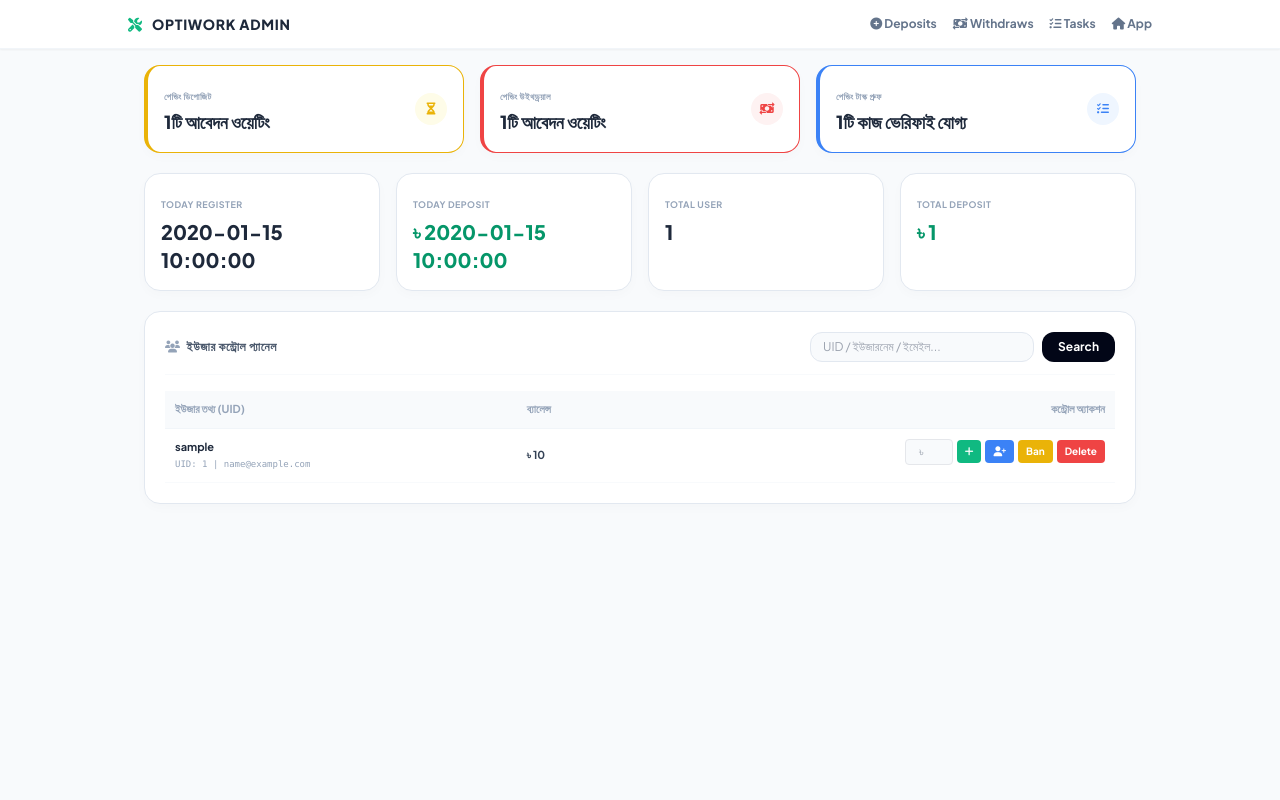
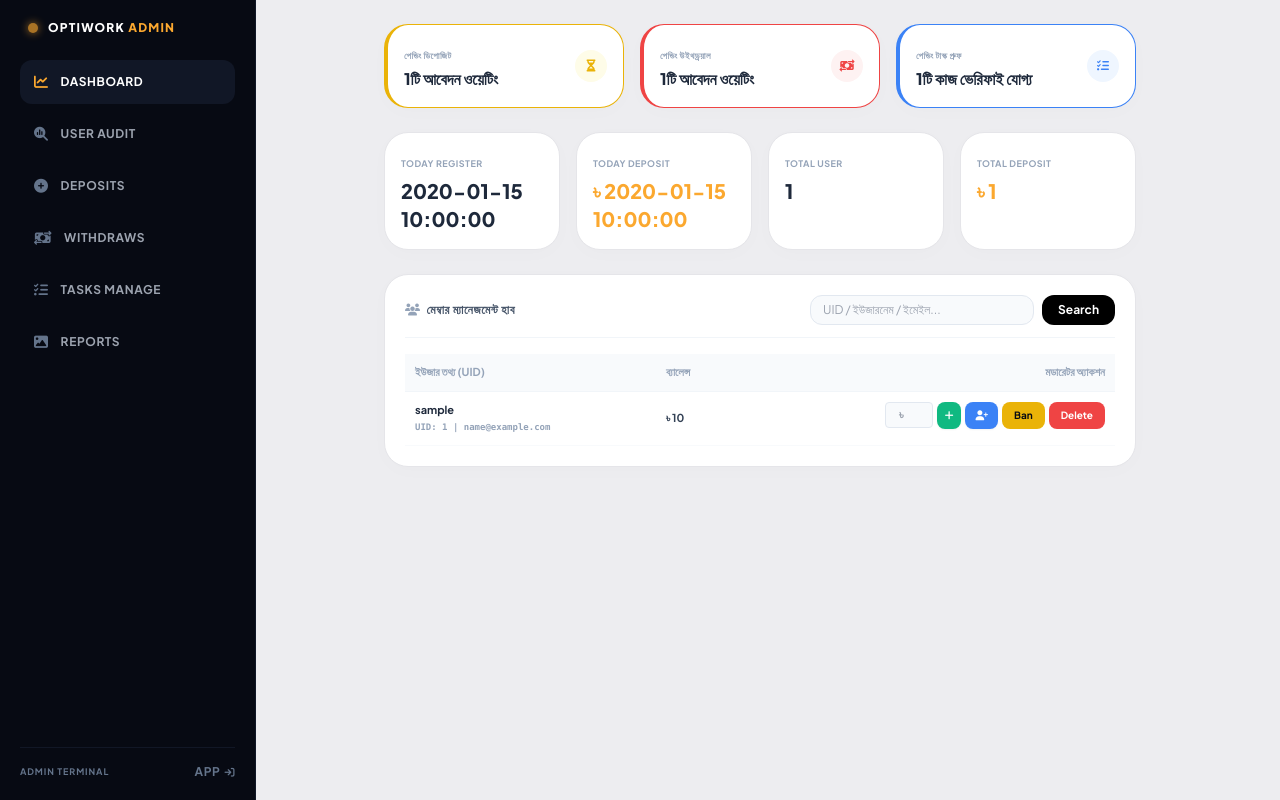
Before and after one commit to teamcipx/Orpi, a Flask app: template templates/admin.html in a window 1280 px wide. Run offline with Flask 3, Linux system fonts and the light colour scheme; the template is opened without the code that fills it: most values are stand-ins (such as "Sample title", 1, 10 or a date in 2020); some libraries are stand-ins or nearby versions.

Commit message:
Update admin.html

```diff
--- a/templates/admin.html
+++ b/templates/admin.html
@@ -3,13 +3,15 @@
 <head>
     <meta charset="UTF-8">
     <meta name="viewport" content="width=device-width, initial-scale=1.0">
-    <title>Admin Panel - Home</title>
+    <title>Opti Work - Admin Panel</title>
+
     <!-- Google Fonts: Plus Jakarta Sans -->
     <link href="https://fonts.googleapis.com/css2?family=Plus+Jakarta+Sans:wght@300;400;500;600;700;800&display=swap" rel="stylesheet">
     <!-- Font Awesome Icons -->
     <link rel="stylesheet" href="https://cdnjs.cloudflare.com/ajax/libs/font-awesome/6.4.0/css/all.min.css">
     <!-- Tailwind CSS -->
     <script src="https://cdn.tailwindcss.com"></script>
+
     <script>
         tailwind.config = {
             theme: {
@@ -22,88 +24,150 @@
         }
     </script>
     <style>
-        body { background-color: #F8FAFC; }
-        .minimal-card {
+        body {
+            background-color: #EDEDF0; /* Blockio ম্যাট অফ-হোয়াইট ব্যাকগ্রাউন্ড */
+        }
+        .blockio-card {
             background: #FFFFFF;
-            border: 1px solid #E2E8F0;
-            box-shadow: 0 4px 12px rgba(0, 0, 0, 0.02);
+            border: 1px solid #E5E5E9;
+            border-radius: 24px;
+            box-shadow: 0 4px 20px rgba(0, 0, 0, 0.015);
+            transition: all 0.3s cubic-bezier(0.4, 0, 0.2, 1);
+        }
+        .blockio-card:hover {
+            border-color: #fba82f;
+            transform: translateY(-1.5px);
+            box-shadow: 0 10px 25px rgba(251, 168, 47, 0.03);
         }
     </style>
 </head>
-<body class="text-[#0F172A] min-h-screen">
+<body class="text-[#000000] min-h-screen flex flex-col md:flex-row pb-10 md:pb-0">
 
-    <!-- গ্লোবাল নেভিগেশন লিংক বার -->
-    <nav class="bg-white border-b border-slate-100 py-3.5 px-4 sticky top-0 z-50 shadow-sm">
-        <div class="max-w-5xl mx-auto flex justify-between items-center">
-            <span class="text-sm font-extrabold tracking-wider text-slate-800">
-                <i class="fa-solid fa-screwdriver-wrench text-emerald-500 mr-1.5"></i> OPTIWORK ADMIN
-            </span>
-            <div class="flex space-x-4">
-                <a href="/admin/deposits" class="text-xs font-bold text-slate-500 hover:text-slate-900"><i class="fa-solid fa-plus-circle"></i> Deposits</a>
-                <a href="/admin/withdrawals" class="text-xs font-bold text-slate-500 hover:text-slate-900"><i class="fa-solid fa-money-bill-transfer"></i> Withdraws</a>
-                <a href="/admin/add" class="text-xs font-bold text-slate-500 hover:text-slate-900"><i class="fa-solid fa-list-check"></i> Tasks</a>
-                <a href="/dashboard" class="text-xs font-bold text-slate-500 hover:text-slate-900"><i class="fa-solid fa-home"></i> App</a>
+    <!-- ================= ১. ডেস্কটপ এডমিন সাইডবার (মিডনাইট ব্ল্যাক লাক্সারি থিম) ================= -->
+    <aside class="hidden md:flex flex-col justify-between w-64 bg-[#070A13] border-r border-[#111726] h-screen fixed left-0 top-0 p-5 z-40">
+        <div class="space-y-6">
+            <!-- এডমিন লোগো -->
+            <a href="/admin" class="flex items-center space-x-2.5 px-2">
+                <div class="w-2.5 h-2.5 bg-[#fba82f] rounded-full shadow-[0_0_8px_#fba82f] animate-pulse"></div>
+                <span class="text-xs font-extrabold tracking-widest text-white uppercase">
+                    OPTIWORK <span class="text-[#fba82f]">ADMIN</span>
+                </span>
+            </a>
+
+            <!-- এডমিন ক্যাটাগরি মেনু লিংকসমূহ -->
+            <div class="space-y-2 text-xs font-bold uppercase tracking-wider text-gray-400">
+                <a href="/admin" class="flex items-center gap-3 px-3.5 py-3 rounded-xl bg-[#111726] text-white transition-all duration-200">
+                    <i class="fa-solid fa-chart-line text-sm text-[#fba82f]"></i> Dashboard
+                </a>
+                <a href="/admin/user-search" class="flex items-center gap-3 px-3.5 py-3 rounded-xl hover:bg-[#111726] hover:text-white transition-all duration-200">
+                    <i class="fa-solid fa-magnifying-glass-chart text-sm text-slate-500"></i> User Audit
+                </a>
+                <a href="/admin/deposits" class="flex items-center gap-3 px-3.5 py-3 rounded-xl hover:bg-[#111726] hover:text-white transition-all duration-200">
+                    <i class="fa-solid fa-plus-circle text-sm text-slate-500"></i> Deposits
+                </a>
+                <a href="/admin/withdrawals" class="flex items-center gap-3 px-3.5 py-3 rounded-xl hover:bg-[#111726] hover:text-white transition-all duration-200">
+                    <i class="fa-solid fa-money-bill-transfer text-sm text-slate-500"></i> Withdraws
+                </a>
+                <a href="/admin/add" class="flex items-center gap-3 px-3.5 py-3 rounded-xl hover:bg-[#111726] hover:text-white transition-all duration-200">
+                    <i class="fa-solid fa-list-check text-sm text-slate-500"></i> Tasks Manage
+                </a>
+                <a href="/admin/payout" class="flex items-center gap-3 px-3.5 py-3 rounded-xl hover:bg-[#111726] hover:text-white transition-all duration-200">
+                    <i class="fa-solid fa-image text-sm text-slate-500"></i> Reports
+                </a>
             </div>
         </div>
-    </nav>
 
-    <main class="max-w-5xl mx-auto p-4 space-y-5">
+        <!-- সাইডবার প্রোফাইল সেকশন -->
+        <div class="border-t border-[#111726] pt-4 flex items-center justify-between">
+            <span class="text-[9px] text-slate-500 font-bold uppercase tracking-widest">Admin Terminal</span>
+            <a href="/dashboard" class="text-slate-500 hover:text-white transition text-xs font-bold uppercase tracking-wider flex items-center gap-1">App <i class="fa-solid fa-arrow-right-to-bracket text-[10px]"></i></a>
+        </div>
+    </aside>
 
-        <!-- ১. পেন্ডিং কমান্ড সেন্টার (Real-time Queues Tracker) -->
+    <!-- ================= ২. মোবাইল ফ্লোটিং ক্যাপসুল হেডার ও টগল মেনু ================= -->
+    <div class="md:hidden sticky top-0 z-50 w-full px-4 pt-3.5 pb-1 bg-gradient-to-b from-[#EDEDF0] via-[#EDEDF0]/90 to-transparent">
+        <div class="bg-white border border-[#E5E5E9] rounded-2xl px-4 py-3 flex justify-between items-center shadow-sm relative">
+            <a href="/admin" class="flex items-center space-x-2">
+                <div class="w-2 h-2 bg-[#fba82f] rounded-full shadow-[0_0_8px_#fba82f] animate-pulse"></div>
+                <span class="text-xs font-black tracking-widest uppercase">
+                    OPTIWORK <span class="text-[#fba82f]">ADMIN</span>
+                </span>
+            </a>
+
+            <!-- হ্যামবার্গার টগল বোতাম -->
+            <button onclick="toggleAdminMenu()" class="text-slate-800 bg-slate-50 hover:bg-slate-100 border border-slate-200 p-2 rounded-xl focus:outline-none transition-all duration-300">
+                <i id="menu-icon" class="fa-solid fa-bars text-sm"></i>
+            </button>
+        </div>
+
+        <!-- মোবাইল ড্রপডাউন টগল মেনু কার্ড -->
+        <div id="top-dropdown-menu" class="hidden mt-2 border border-slate-200/80 bg-[#070A13] text-gray-300 px-5 py-4 space-y-2 text-[10px] font-bold uppercase tracking-wider w-full rounded-2xl shadow-xl">
+            <a href="/admin" class="block py-2.5 text-white border-b border-white/5"><i class="fa-solid fa-chart-line mr-2 text-[#fba82f]"></i> Dashboard</a>
+            <a href="/admin/user-search" class="block py-2.5 hover:text-white border-b border-white/5"><i class="fa-solid fa-magnifying-glass-chart mr-2"></i> User Audit</a>
+            <a href="/admin/deposits" class="block py-2.5 hover:text-white border-b border-white/5"><i class="fa-solid fa-plus-circle mr-2"></i> Deposits</a>
+            <a href="/admin/withdrawals" class="block py-2.5 hover:text-white border-b border-white/5"><i class="fa-solid fa-money-bill-transfer mr-2"></i> Withdraws</a>
+            <a href="/admin/add" class="block py-2.5 hover:text-white border-b border-white/5"><i class="fa-solid fa-list-check mr-2"></i> Tasks Manage</a>
+            <a href="/admin/payout" class="block py-2.5 hover:text-white border-b border-white/5"><i class="fa-solid fa-image mr-2"></i> Reports</a>
+            <a href="/dashboard" class="block py-2.5 text-[#fba82f]"><i class="fa-solid fa-arrow-right-to-bracket mr-2"></i> Exit to App</a>
+        </div>
+    </div>
+
+    <!-- মূল কনটেন্ট ফ্রেম -->
+    <main class="max-w-5xl mx-auto p-4 mt-2 w-full flex-grow md:pl-64 shadow-none space-y-6">
+
+        <!-- ১. পেন্ডিং কমান্ড সেন্টার (Real-time Queues) -->
         <div class="grid grid-cols-1 sm:grid-cols-3 gap-4">
-
-            <!-- পেন্ডিং ডিপোজিট কুয়েরি -->
-            <a href="/admin/deposits" class="minimal-card p-4 rounded-2xl flex items-center justify-between border-l-4 border-yellow-500 hover:border-yellow-600 transition">
+            <!-- ডিপোজিট কিউ -->
+            <a href="/admin/deposits" class="blockio-card p-4 flex items-center justify-between border-l-4 border-yellow-500 hover:scale-[1.02] transition bg-white">
                 <div class="space-y-0.5">
                     <span class="text-[9px] text-slate-400 uppercase font-bold tracking-wider">পেন্ডিং ডিপোজিট</span>
-                    <p class="text-lg font-black text-slate-800">{{ pending_deposits_count }}টি আবেদন ওয়েটিং</p>
+                    <p class="text-base font-black text-slate-800">{{ pending_deposits_count }}টি আবেদন ওয়েটিং</p>
                 </div>
                 <div class="w-8 h-8 rounded-full bg-yellow-50 flex items-center justify-center text-yellow-500 text-xs">
                     <i class="fa-solid fa-hourglass-half"></i>
                 </div>
             </a>
 
-            <!-- পেন্ডিং উইথড্রয়াল কুয়েরি -->
-            <a href="/admin/withdrawals" class="minimal-card p-4 rounded-2xl flex items-center justify-between border-l-4 border-red-500 hover:border-red-600 transition">
+            <!-- উইথড্রয়াল কিউ -->
+            <a href="/admin/withdrawals" class="blockio-card p-4 flex items-center justify-between border-l-4 border-red-500 hover:scale-[1.02] transition bg-white">
                 <div class="space-y-0.5">
                     <span class="text-[9px] text-slate-400 uppercase font-bold tracking-wider">পেন্ডিং উইথড্রয়াল</span>
-                    <p class="text-lg font-black text-slate-800">{{ pending_withdrawals_count }}টি আবেদন ওয়েটিং</p>
+                    <p class="text-base font-black text-slate-800">{{ pending_withdrawals_count }}টি আবেদন ওয়েটিং</p>
                 </div>
                 <div class="w-8 h-8 rounded-full bg-red-50 flex items-center justify-center text-red-500 text-xs">
                     <i class="fa-solid fa-money-bill-transfer"></i>
                 </div>
             </a>
 
-            <!-- পেন্ডিং টাস্ক ভেরিফিকেশন -->
-            <a href="/admin/add" class="minimal-card p-4 rounded-2xl flex items-center justify-between border-l-4 border-blue-500 hover:border-blue-600 transition">
+            <!-- টাস্ক ভেরিফিকেশন কিউ -->
+            <a href="/admin/add" class="blockio-card p-4 flex items-center justify-between border-l-4 border-blue-500 hover:scale-[1.02] transition bg-white">
                 <div class="space-y-0.5">
                     <span class="text-[9px] text-slate-400 uppercase font-bold tracking-wider">পেন্ডিং টাস্ক প্রুফ</span>
-                    <p class="text-lg font-black text-slate-800">{{ pending_tasks_count }}টি কাজ ভেরিফাই যোগ্য</p>
+                    <p class="text-base font-black text-slate-800">{{ pending_tasks_count }}টি কাজ ভেরিফাই যোগ্য</p>
                 </div>
                 <div class="w-8 h-8 rounded-full bg-blue-50 flex items-center justify-center text-blue-500 text-xs">
                     <i class="fa-solid fa-list-check"></i>
                 </div>
             </a>
-
         </div>
 
-        <!-- ২. মেট্রিক্স স্ট্যাটস গ্রিড -->
+        <!-- ২. ফাইন্যান্সিয়াল ও মেম্বার মেট্রিক্স গ্রিড -->
         <div class="grid grid-cols-2 md:grid-cols-4 gap-4">
-            <div class="minimal-card p-4 rounded-2xl bg-white">
+            <div class="blockio-card p-4 bg-white">
                 <span class="text-[9px] text-slate-400 uppercase font-bold tracking-wider">Today Register</span>
                 <p class="text-xl font-extrabold text-slate-800 mt-1">{{ today_users }}</p>
             </div>
-            <div class="minimal-card p-4 rounded-2xl bg-white">
+            <div class="blockio-card p-4 bg-white">
                 <span class="text-[9px] text-slate-400 uppercase font-bold tracking-wider">Today Deposit</span>
-                <p class="text-xl font-extrabold text-emerald-600 mt-1">৳ {{ today_deposits }}</p>
+                <p class="text-xl font-extrabold text-[#fba82f] mt-1">৳ {{ today_deposits }}</p>
             </div>
-            <div class="minimal-card p-4 rounded-2xl bg-white">
+            <div class="blockio-card p-4 bg-white">
                 <span class="text-[9px] text-slate-400 uppercase font-bold tracking-wider">Total User</span>
                 <p class="text-xl font-extrabold text-slate-800 mt-1">{{ total_users }}</p>
             </div>
-            <div class="minimal-card p-4 rounded-2xl bg-white">
+            <div class="blockio-card p-4 bg-white">
                 <span class="text-[9px] text-slate-400 uppercase font-bold tracking-wider">Total Deposit</span>
-                <p class="text-xl font-extrabold text-emerald-600 mt-1">৳ {{ total_deposits }}</p>
+                <p class="text-xl font-extrabold text-[#fba82f] mt-1">৳ {{ total_deposits }}</p>
             </div>
         </div>
 
@@ -117,28 +181,26 @@
             {% endif %}
         {% endwith %}
 
-        <!-- ৩. ইউজার সার্চ এবং অ্যাকশন প্যানেল -->
-        <div class="minimal-card p-5 rounded-2xl bg-white space-y-4">
-            <div class="flex flex-col sm:flex-row justify-between items-start sm:items-center gap-3 border-b border-slate-50 pb-3">
+        <!-- ৩. সার্চ ইন্টিগ্রেশন সম্পন্ন ইউজার তালিকা বোর্ড -->
+        <div class="blockio-card p-5 bg-white space-y-4">
+            <div class="flex flex-col sm:flex-row justify-between items-start sm:items-center gap-3 border-b border-slate-100 pb-3">
                 <h3 class="text-xs font-bold uppercase tracking-wider text-slate-600 flex items-center gap-1.5">
-                    <i class="fa-solid fa-users text-slate-400"></i> ইউজার কন্ট্রোল প্যানেল
+                    <i class="fa-solid fa-users text-slate-400"></i> মেম্বার ম্যানেজমেন্ট হাব
                 </h3>
 
-                <!-- সার্চ ফরম -->
                 <form action="/admin" method="GET" class="w-full sm:w-auto flex gap-2">
                     <input type="text" name="search" value="{{ search_query }}" placeholder="UID / ইউজারনেম / ইমেইল..." class="px-3 py-1.5 bg-slate-50 border border-slate-200 rounded-xl text-xs text-slate-800 focus:outline-none w-full sm:w-56 font-sans">
-                    <button type="submit" class="bg-slate-950 hover:bg-slate-800 text-white px-4 py-1.5 rounded-xl text-xs font-bold">Search</button>
+                    <button type="submit" class="bg-black hover:opacity-90 text-white px-4 py-1.5 rounded-xl text-xs font-bold">Search</button>
                 </form>
             </div>
 
-            <!-- ইউজার তালিকা টেবিল -->
-            <div class="overflow-x-auto text-[11px]">
+            <div class="overflow-x-auto text-[11px] font-semibold">
                 <table class="w-full text-left">
                     <thead>
                         <tr class="bg-slate-50 border-b border-slate-100 text-slate-400 font-bold uppercase">
                             <th class="p-2.5">ইউজার তথ্য (UID)</th>
                             <th class="p-2.5">ব্যালেন্স</th>
-                            <th class="p-2.5 text-right">কন্ট্রোল অ্যাকশন</th>
+                            <th class="p-2.5 text-right">মডারেটর অ্যাকশন</th>
                         </tr>
                     </thead>
                     <tbody>
@@ -147,7 +209,7 @@
                             <td class="p-2.5">
                                 <span class="font-bold text-slate-800">{{ u.username }}</span>
                                 {% if u.is_banned %}
-                                    <span class="ml-1 bg-red-100 text-red-700 text-[8px] font-bold px-1.5 py-0.5 rounded-full">Banned</span>
+                                    <span class="ml-1 bg-red-100 text-red-700 text-[8px] font-black px-1.5 py-0.5 rounded-full border border-red-200">Banned</span>
                                 {% endif %}
                                 <br>
                                 <span class="text-[9px] text-slate-400 font-mono">UID: {{ u.uid }} | {{ u.email }}</span>
@@ -155,45 +217,41 @@
                             <td class="p-2.5 font-bold text-slate-700">৳ {{ u.balance }}</td>
                             <td class="p-2.5 text-right space-y-2 sm:space-y-0 sm:space-x-1 flex flex-col sm:flex-row justify-end items-end sm:items-center">
 
-                                <!-- ব্যালেন্স অ্যাড ফরম -->
                                 <form action="/admin/user-action" method="POST" class="inline-flex items-center gap-1">
                                     <input type="hidden" name="user_id" value="{{ u.id }}">
                                     <input type="hidden" name="action" value="add_balance">
-                                    <input type="number" name="amount" placeholder="৳" required class="w-12 px-1.5 py-1 border rounded text-center text-xs bg-slate-50 focus:outline-none">
-                                    <button type="submit" class="bg-emerald-500 hover:bg-emerald-600 text-white px-2 py-1 rounded text-[10px] font-bold"><i class="fa-solid fa-plus"></i></button>
+                                    <input type="number" name="amount" placeholder="৳" required class="w-12 px-1.5 py-1 border border-slate-200 rounded text-center text-xs bg-slate-50 focus:outline-none">
+                                    <button type="submit" class="bg-emerald-500 hover:bg-emerald-600 text-white px-2 py-1.5 rounded-lg text-[10px] font-bold shadow-sm"><i class="fa-solid fa-plus"></i></button>
                                 </form>
 
-                                <!-- সফল রেফারেল যোগ করা -->
                                 <form action="/admin/user-action" method="POST" class="inline">
                                     <input type="hidden" name="user_id" value="{{ u.id }}">
                                     <input type="hidden" name="action" value="add_referral">
-                                    <button type="submit" title="Add Success Referral" class="bg-blue-500 hover:bg-blue-600 text-white px-2 py-1 rounded text-[10px] font-bold"><i class="fa-solid fa-user-plus"></i></button>
+                                    <button type="submit" title="Add Success Referral" class="bg-blue-500 hover:bg-blue-600 text-white px-2.5 py-1.5 rounded-lg text-[10px] font-bold shadow-sm"><i class="fa-solid fa-user-plus"></i></button>
                                 </form>
 
-                                <!-- ব্যান/আনব্যান বাটন -->
                                 <form action="/admin/user-action" method="POST" class="inline">
                                     <input type="hidden" name="user_id" value="{{ u.id }}">
                                     {% if u.is_banned %}
                                         <input type="hidden" name="action" value="unban">
-                                        <button type="submit" class="bg-gray-500 hover:bg-gray-600 text-white px-2 py-1 rounded text-[10px] font-bold">Unban</button>
+                                        <button type="submit" class="bg-slate-500 hover:bg-slate-600 text-white px-3 py-1.5 rounded-lg text-[10px] font-bold">Unban</button>
                                     {% else %}
                                         <input type="hidden" name="action" value="ban">
-                                        <button type="submit" class="bg-yellow-500 hover:bg-yellow-600 text-white px-2 py-1 rounded text-[10px] font-bold">Ban</button>
+                                        <button type="submit" class="bg-yellow-500 hover:bg-yellow-600 text-[#070A13] px-3 py-1.5 rounded-lg text-[10px] font-bold">Ban</button>
                                     {% endif %}
                                 </form>
 
-                                <!-- ডিলিট বাটন -->
                                 <form action="/admin/user-action" method="POST" class="inline" onsubmit="return confirm('আপনি কি নিশ্চিত যে এই ইউজারটিকে মুছে ফেলতে চান?');">
                                     <input type="hidden" name="user_id" value="{{ u.id }}">
                                     <input type="hidden" name="action" value="delete">
-                                    <button type="submit" class="bg-red-500 hover:bg-red-600 text-white px-2 py-1 rounded text-[10px] font-bold">Delete</button>
+                                    <button type="submit" class="bg-red-500 hover:bg-red-600 text-white px-3 py-1.5 rounded-lg text-[10px] font-bold">Delete</button>
                                 </form>
 
                             </td>
                         </tr>
                         {% else %}
                         <tr>
-                            <td colspan="3" class="p-4 text-center text-slate-400">কোনো ইউজার রেকর্ড খুঁজে পাওয়া যায়নি।</td>
+                            <td colspan="3" class="p-4 text-center text-slate-400 font-normal">কোনো ইউজার রেকর্ড খুঁজে পাওয়া যায়নি।</td>
                         </tr>
                         {% endfor %}
                     </tbody>
@@ -203,5 +261,22 @@
 
     </main>
 
+    <!-- মোবাইল টগল ড্রপডাউন স্ক্রিপ্ট -->
+    <script>
+        function toggleAdminMenu() {
+            const menu = document.getElementById('top-dropdown-menu');
+            const icon = document.getElementById('menu-icon');
+            if (menu.classList.contains('hidden')) {
+                menu.classList.remove('hidden');
+                icon.classList.remove('fa-bars');
+                icon.classList.add('fa-xmark');
+            } else {
+                menu.classList.add('hidden');
+                icon.classList.remove('fa-xmark');
+                icon.classList.add('fa-bars');
+            }
+        }
+    </script>
+
 </body>
 </html>
```
